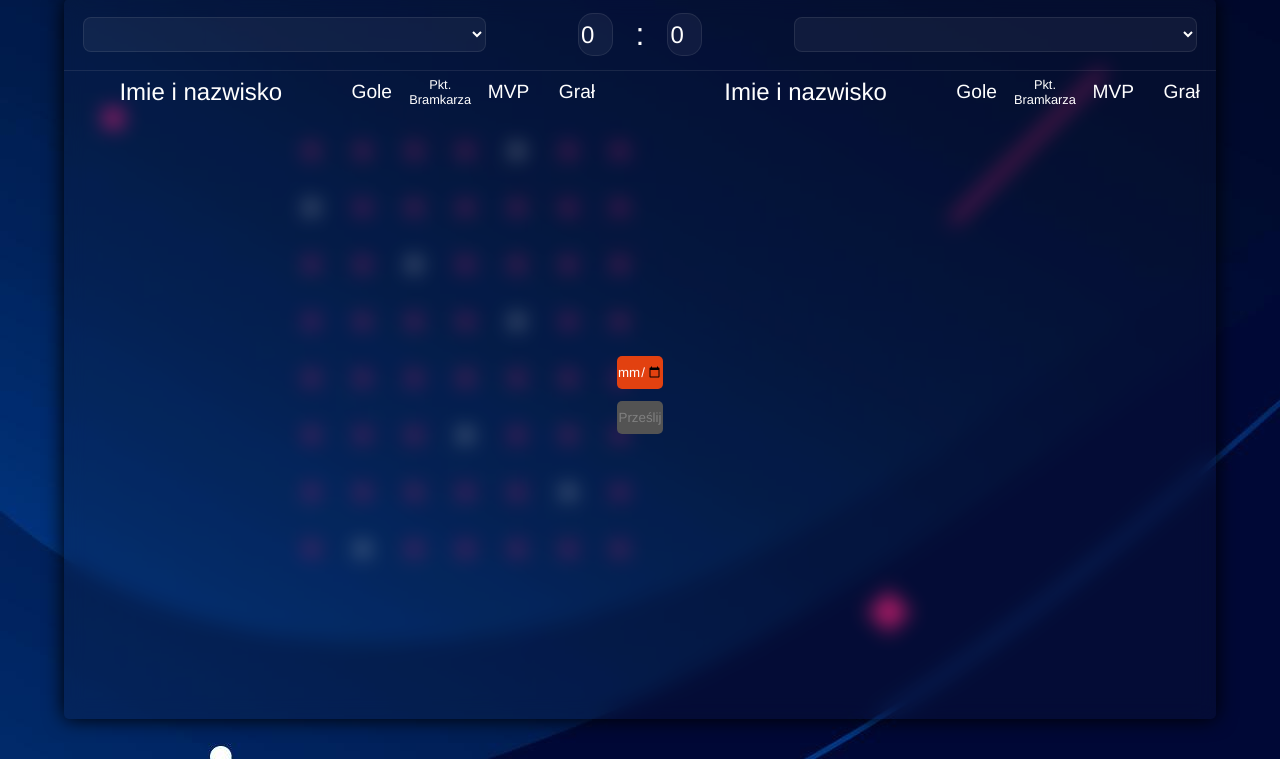
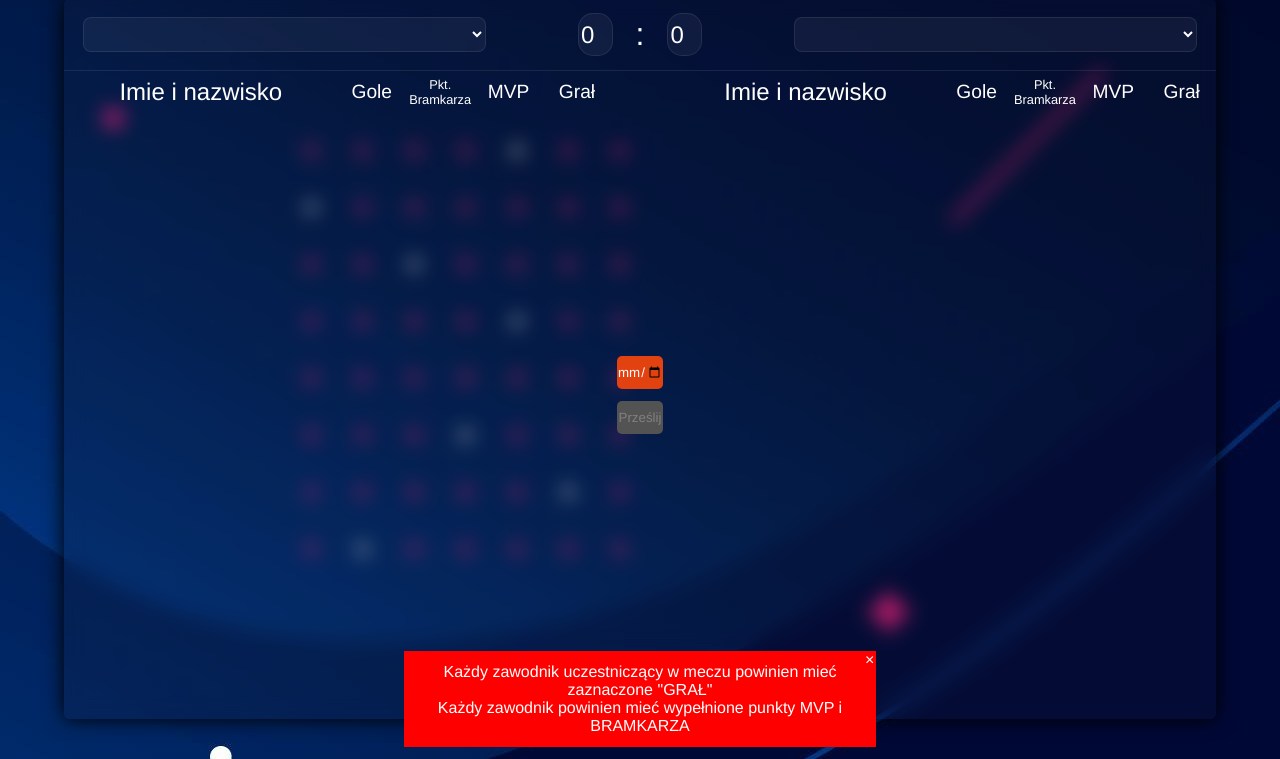
Before and after one commit to krzysztofmaron/MINILIGA, a Django app: template main/templates/adding.html in a window 1280 px wide. Shown: the part 41-800 px from the top of the page. Run offline with Django 3.2, Linux system fonts and the light colour scheme; the template is opened without the code that fills it, so the values that code supplies are empty.

Commit message:
exclamatioin

```diff
--- a/main/static/css/adding.css
+++ b/main/static/css/adding.css
@@ -302,3 +302,36 @@ body {
   background-color: rgb(83, 83, 83) !important;
   color: gray !important;
 }
+
+#exclamation {
+  display: flex;
+  position: fixed;
+  bottom: 12px;
+  left: 50%;
+  transform: translateX(-50%);
+  background-color: red;
+  padding: 12px;
+  z-index: 99;
+  user-select: none;
+}
+#exclamation span {
+  width: 35vw;
+  text-align: center;
+}
+#exclamation button {
+  position: absolute;
+  right: 0;
+  top: 0;
+  color: white;
+  background-color: rgb(255, 0, 0);
+  border: none;
+  width: 1vw;
+  height: 1vw;
+  cursor: pointer;
+  font-size: 1rem;
+}
+
+#exclamation.hidden-by-user {
+  pointer-events: none;
+  display: none;
+}
--- a/main/static/js/adding.js
+++ b/main/static/js/adding.js
@@ -269,3 +269,9 @@ function buttonDisableUpdate() {
 }
 buttonDisableUpdate()
 const interval = setInterval(buttonDisableUpdate, 500)
+
+const exclamation = document.getElementById('exclamation')
+const excCloseBtn = document.getElementById('exc-close-btn')
+excCloseBtn.addEventListener('click', function(){
+    exclamation.classList.add('hidden-by-user')
+})
--- a/main/templates/adding.html
+++ b/main/templates/adding.html
@@ -7,6 +7,10 @@
     <script defer src="../static/js/adding.js"></script>
 </head>
 <body>
+    <span id="exclamation">
+        <button id="exc-close-btn" class="">×</button>
+        <span>Każdy zawodnik uczestniczący w meczu powinien mieć zaznaczone "GRAŁ" <br>Każdy zawodnik powinien mieć wypełnione punkty MVP i BRAMKARZA</span>
+    </span>
     <div class="content">
         <form id="myform">
             <div class="banner">
```
